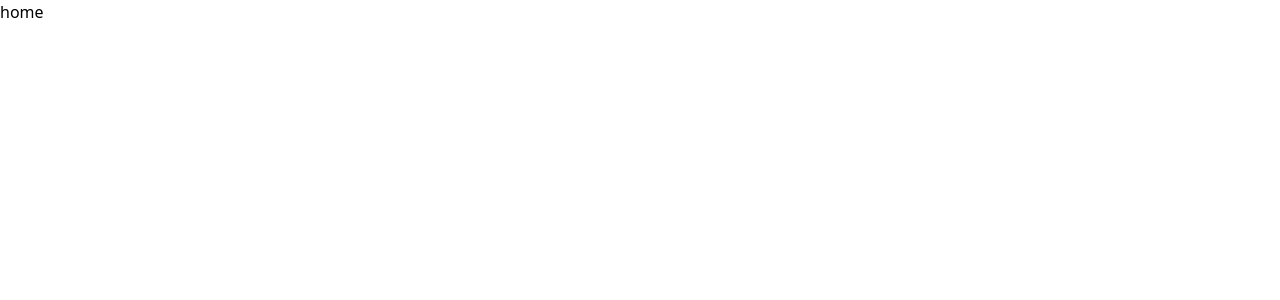
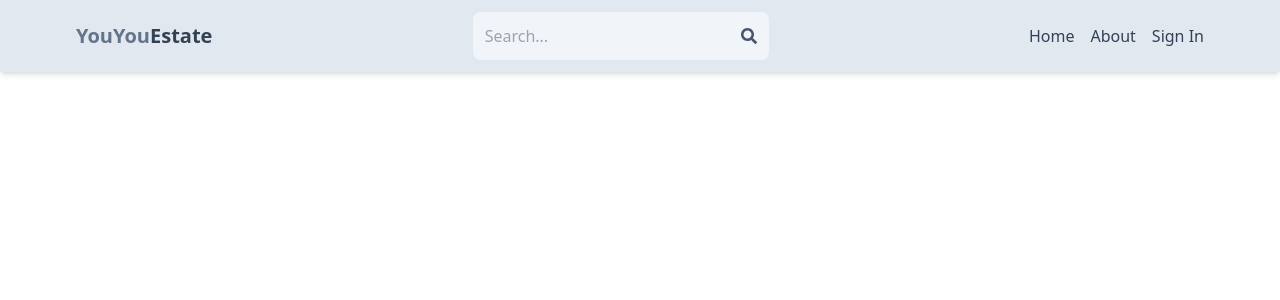
Before and after one commit to Oumaimabben/mern_estate, a React (Vite) app in the folder client/: page /home in a window 1280 px wide. Shown: the top 300 px of the page. Built offline with nearby package versions, Linux system fonts and the light colour scheme.

Commit message:
create header components

```diff
--- a/client/package.json
+++ b/client/package.json
@@ -12,6 +12,7 @@
   "dependencies": {
     "react": "^18.2.0",
     "react-dom": "^18.2.0",
+    "react-icons": "^5.0.1",
     "react-router-dom": "^6.22.1"
   },
   "devDependencies": {
--- a/client/src/App.jsx
+++ b/client/src/App.jsx
@@ -4,11 +4,13 @@
 import Profile from './pages/Profile';
 import SignIn from './pages/SignIn';
 import SignUp from './pages/SignUp';
+import Header from './components/Header';
 
 export default function App() {
   return <BrowserRouter>
+  <Header/>
   <Routes>
-    <Route path='/home' element={< Home/>}/>
+    <Route path='/' element={< Home/>}/>
     <Route path='/about' element={< About/>}/>
     <Route path='/profile' element={< Profile/>}/>
     <Route path='/signin' element={< SignIn/>}/>
--- /dev/null
+++ b/client/src/components/Header.jsx
@@ -0,0 +1,46 @@
+import { FaSearch } from 'react-icons/fa';
+import { Link } from 'react-router-dom';
+
+export default function Header() {
+  return (
+    <header className='bg-slate-200 shadow-md'>
+      <div className='flex justify-between items-center max-w-6xl mx-auto p-3'>
+        <Link to='/'>
+          <h1 className='font-bold text-sm sm:text-xl flex flex-wrap'>
+            <span className='text-slate-500'>YouYou</span>
+            <span className='text-slate-700'>Estate</span>
+          </h1>
+        </Link>
+        <form
+          className='bg-slate-100 p-3 rounded-lg flex items-center'
+        >
+          <input
+            type='text'
+            placeholder='Search...'
+            className='bg-transparent focus:outline-none w-24 sm:w-64'
+          />
+          <button>
+            <FaSearch className='text-slate-600' />
+          </button>
+        </form>
+        <ul className='flex gap-4'>
+          <Link to='/'>
+            <li className='hidden sm:inline text-slate-700 hover:underline'>
+              Home
+            </li>
+          </Link>
+          <Link to='/about'>
+            <li className='hidden sm:inline text-slate-700 hover:underline'>
+              About
+            </li>
+          </Link>
+          <Link to='/sign in'>
+            <li className=' text-slate-700 hover:underline'>
+              Sign In
+            </li>
+          </Link>
+        </ul>
+      </div>
+    </header>
+  );
+}
```
Also changed, not shown: 1 other file (tests, documents, lock files or other folders).
